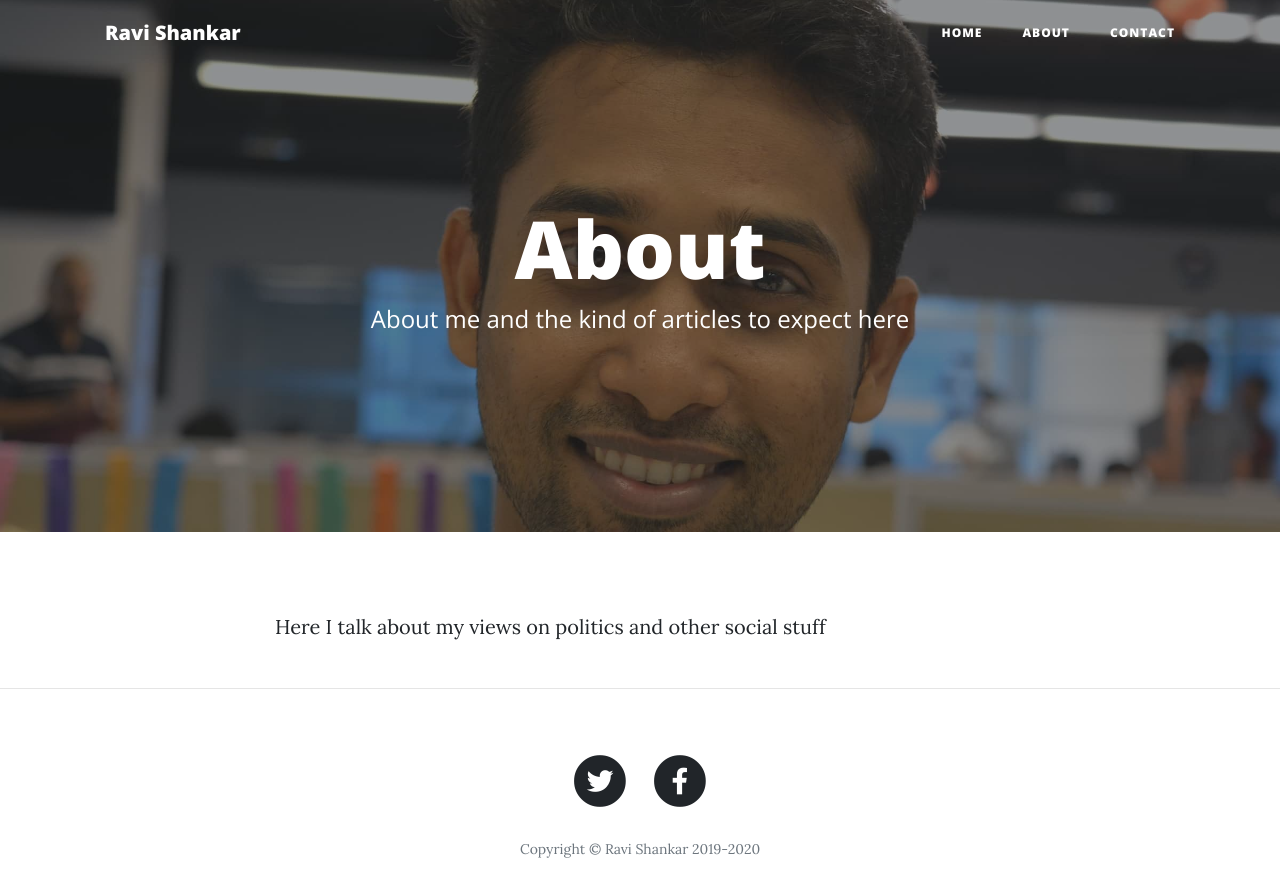
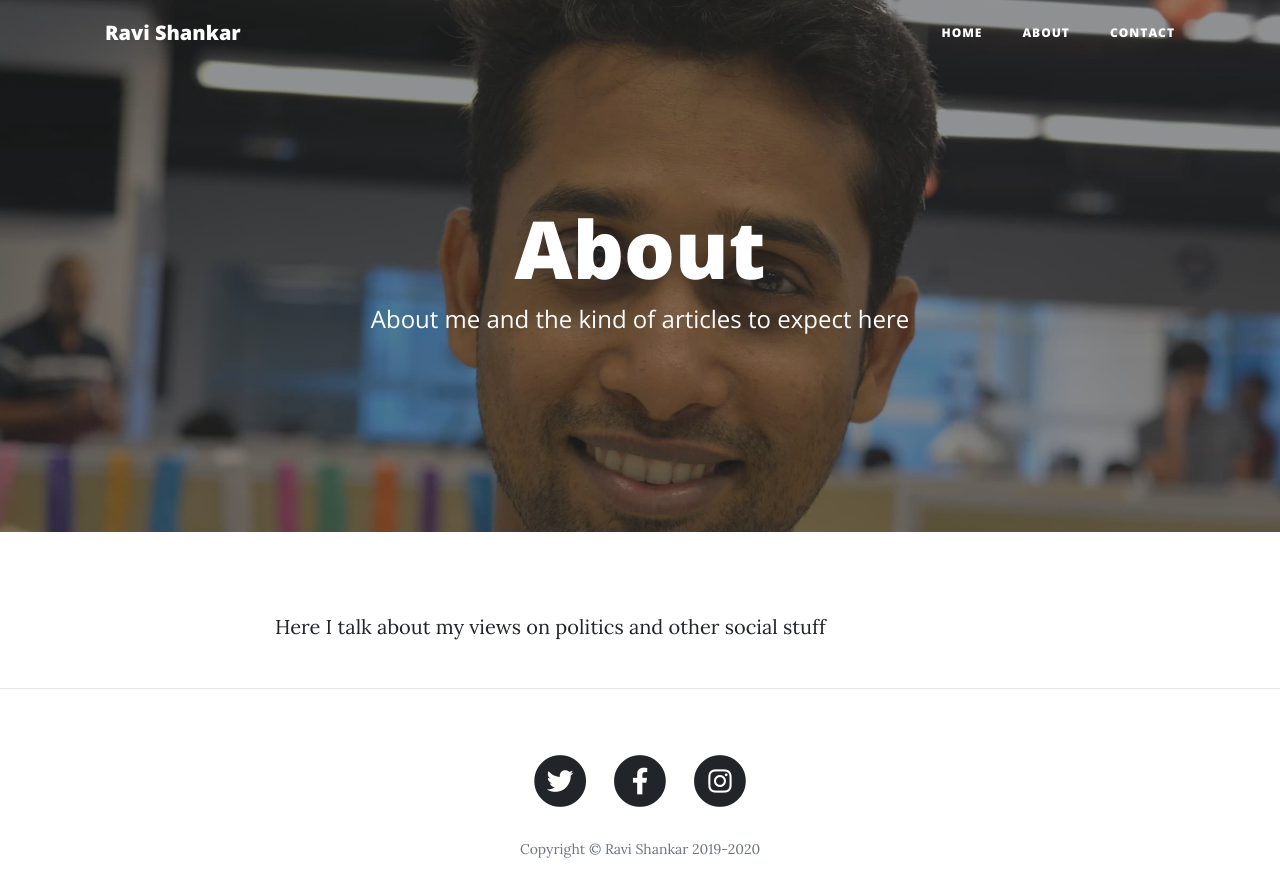
Before and after one commit to ravishankarkumar/vidyamarg.com, a plain HTML site: page about.html in a window 1280 px wide. Drawn offline with nearby package versions, Linux system fonts and the light colour scheme.

Commit message:
updated insta link

```diff
--- a/about.html
+++ b/about.html
@@ -109,6 +109,14 @@
                 </span>
               </a>
             </li>
+            <li class="list-inline-item">
+              <a href="https://www.instagram.com/tedhi.sadak/">
+                <span class="fa-stack fa-lg">
+                  <i class="fas fa-circle fa-stack-2x"></i>
+                  <i class="fab fa-instagram fa-stack-1x fa-inverse"></i>
+                </span>
+              </a>
+            </li>
             <!-- <li class="list-inline-item">
               <a href="https://www.facebook.com/Ravi-Shankar-Software-Trainer-301104487275771/">
                 <span class="fa-stack fa-lg">
```
Also changed, not shown: contact.html (+8 -0 lines), index.html (+8 -0 lines), javascript/const.html (+8 -0 lines), politics/farmers-protest/farm-bill-is-good-for-farmers-in-long-run.html (+8 -0 lines).
